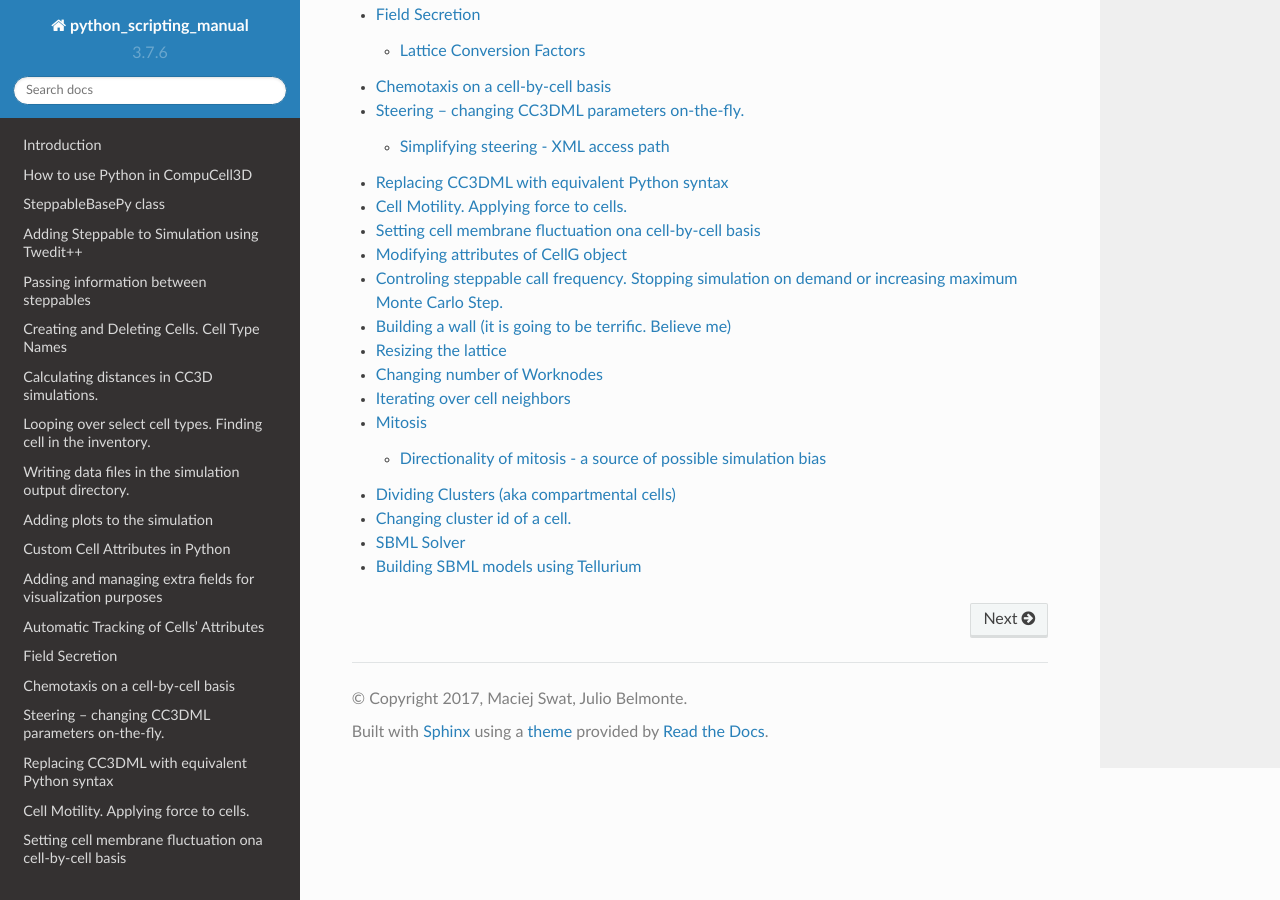
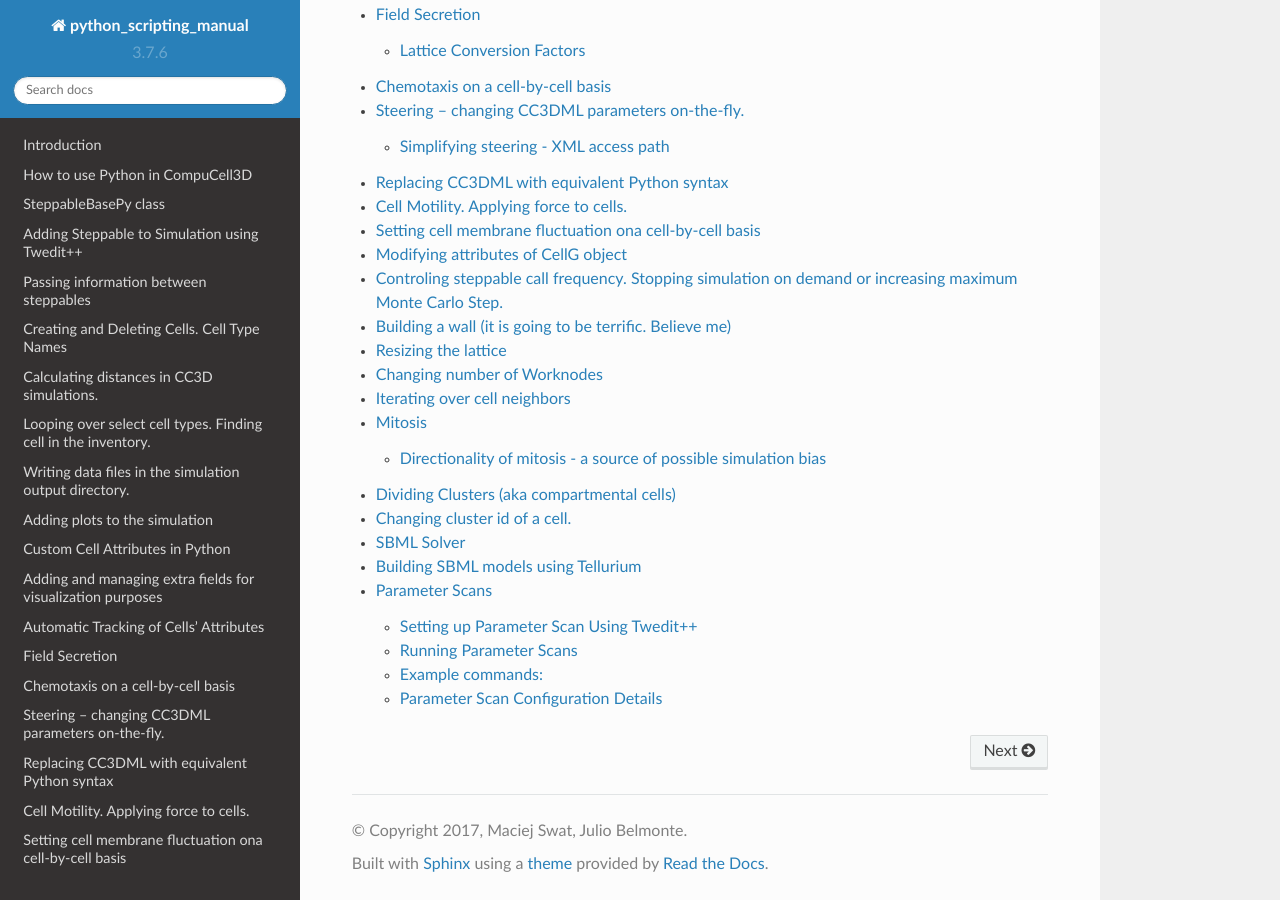
Before and after one commit to CompuCell3D/PythonScriptingManual, a Sphinx documentation site: the page built from docs/index.rst, in a window 1280 px wide and 900 px high, scrolled down 794 px. Built offline with Sphinx 7.4.7 and the Read the Docs theme 2.0.0, drawn with Linux system fonts in a browser that asks for light colours; some of the changed lines change nothing that is shown.

Commit message:
added section on parameter scan

```diff
--- a/docs/images/formatting.py
+++ b/docs/images/formatting.py
@@ -1,15 +1,18 @@
-import tellurium as te
-import roadrunner
+from PySteppables import *
+import CompuCell
+import sys
 
-r = te.loada("""
-    $X0 -> S1 ; k1*X0;
-    S1 -> S2 ; k2*S1*S2^h/(10 + S2^h) + k3*S1;
-    S2 -> $X3 ; k4*S2;
+MYVAR = 10
+MYVAR1 = 'new str'
 
-    h=2;
-    k1 =1.0;
-    k2 = 2.0;
-    k3 = 0.02;
-    k4 = 1.0;
-    X0 = 1;
-""")
+
+class CellSortingSteppable(SteppableBasePy):
+    def __init__(self, _simulator, _frequency=1):
+        SteppableBasePy.__init__(self, _simulator, _frequency)
+
+    def step(self, mcs):
+        global MYVAR
+        print 'MYVAR=', MYVAR
+        for cell in self.cellList:
+            if cell.type == self.DARK:
+                cell.lambdaVecX = -0.5
--- a/docs/index.rst
+++ b/docs/index.rst
@@ -40,3 +40,4 @@
    changing_cluster_id_of_a_cell
    sbml_solver
    building_sbml_models_using_tellurium
+   parameter_scans
--- /dev/null
+++ b/docs/parameter_scans.rst
@@ -0,0 +1,449 @@
+Parameter Scans
+===============
+
+When building biomedical simulations it is a common practice to explore
+parameter space to search for optimal solution or to study the
+robustness of parameter set at hand. In the past researchers have used
+(or abused) Python to run multiple replicas of the same simulation with
+different parameter set for each run. Because this approach usually
+involved writing some kind of Python wrapper on top of existing CC3D
+code, more often than not it led to hard-to-understand codes which were
+difficult to share and were hard to access by non-programmers.
+
+Current version of CC3D attempts to solve these issues by offering users
+ability to create and run parameter scans directly from CC3D GUI’s or
+from command line. The way in which parameter scan simulation is run is
+exactly the same as for “regular”, single-run simulation.
+
+To describe parameter scan users use Twedit++ to generate an XML file
+which describes the parameter scan. This XML file is referenced from
+.cc3d file (see example below) and this is how CC3D figures out that it
+has to scan parameter space:
+
+.. code-block:: xml
+
+    <Simulation version="3.5.1">
+       <XMLScript Type="XMLScript">Simulation/CellSorting.xml</XMLScript>
+       <PythonScript Type="PythonScript">Simulation/CellSorting.py</PythonScript>
+       <Resource Type="Python">Simulation/CellSortingSteppables.py</Resource>
+       <ParameterScan Type="ParameterScan">Simulation/ParameterScanSpecs.xml</ParameterScan>
+    </Simulation>
+
+
+As compared to "regular" ``.cc3d`` file the one we show above has extra line
+with ParameterScan XML element.
+
+Clearly if we comment this line we can run the simulation in a
+single-run mode. This is great advantage of introducing additional XML
+file for parameter scans – the simulation code (CC3DML, Python scripts)
+is unmodified and can be run as-is in case modelers decide to turn off
+scanning of the parameter space.
+
+Setting up Parameter Scan Using Twedit++
+----------------------------------------
+
+To setup up parameter scan we open any valid .cc3d project file in
+Twedit++:
+
+|image22|
+
+We right-click on the project and select ``Add Parameter Scan`` option:
+
+|image23|
+
+Notice that ``Parameter Scan`` appears as a part of the ``.cc3d`` project. To
+add a parameter from the CC3DML to the parameter scan we right-click on
+the CC3DML file and select ``Open Scan Editor``:
+
+|image24|
+
+Notice that Twedit++ opens up a new tab called ``Parameter Scan Tmp File``.
+This is read-only file that you use to select parameters for scanning
+purposes. To do that, you click in the desired place of this file. For
+example if you want to to run simulation with different ``Temperature``
+parameters you click in the line with ``Temperature`` parameter and then
+righ-click to get access to ``Add To Scan…`` option:
+
+|image25|
+
+After you choose this option Twedit++ displays parameter scan
+configuration dialog:
+
+|image26|
+
+This dialog displays all parameters in the given XML element which can
+change. In our case of a simple XML element we have only oneway to
+change the element and it is through its value (10). When we click edit
+we get to next dialog
+
+|image27|
+
+Where we fill minimum, maximum value, select value type (we picked
+integer but we could have picked float as well) and generate values
+(given by the ``Number Of Steps``) according to given distribution (here we
+picked linear which means we generate 5 equally spaced values between 2
+and 20 inclusive). When we open parameter scan XML file we see that our
+choices made in the GUI got translated into XML format:
+
+|image28|
+
+To add more parameters we position the cursor in the desired location in
+the ``Parameter Scan Tmp File`` tab, right click to select ``Add To Scan…``
+option and follow steps outlined above. When we select more complicated
+element e.g. ``<Dimensions>`` we will get the following parameter
+configuration dialog:
+
+|image29|
+
+Notice that for this element there are 3 values which can change when we
+pick , say ``y``, and generate values in the next pop-up widget we will end
+up with the following parameter scan XML file:
+
+|image30|
+
+As you can tell this XML file gets updated automatically so users do not
+need to type XML file.
+
+Adding Python parameters to parameter scan is even easier. We open up
+Python file using Open Scan Editor option:
+
+|image31|
+
+Later we go to the ``Parameter Scan Tmp File`` tab which now has Python code
+open in the read-only mode and right click on any global variable to add
+it to the parameter scan. We have only one global variable defined in
+our demo script (``MYVAR``) so in the entire script only one line which
+defines ``MYVAR`` can be used to ope up Parameter scan dialog:
+
+|image32|
+
+As a result ``Generate Parameter Values`` dialog will pop up and we use it
+in exactly the same way we used it for the XML parameters:
+
+|image33|
+
+After this step our parameter scan XML file looks as follows:
+
+|image34|
+
+Finally we can also edit the output directory of the parameter scan
+results by manually editing the parameter scan XML. Here we set it to
+
+``<OutputDirectory>InfoPrinter\_ParameterScan</OutputDirectory>``
+
+|image35|
+
+Running Parameter Scans
+-----------------------
+
+As you can see defining parameters scans is quite easy. Running
+simulation is easy as well and you have two options. The most
+straightforward (but probably not the best – keep reading to find the
+recommended way of running) is to open up the project in the Player and
+run it:
+
+|image36|
+
+Notice that the title bar of the player informs you that you are running
+parameter scan . It also displays number of the parameter simulation
+that is currently being executed. (``Iteration: 2``). The results of the
+parameter scans are written to the ``Simulation Output`` directory :
+
+|image37|
+
+In my case it is ``c:/Users/m/CC3DWorkspace``, the default setting for
+simulation output directory is is ``<your home directory>/CC3DWorkspace``.
+
+When we look into this directory we will see that it contains
+subdirectories corresponding to the consecutive simulation runs – each
+such simulation corresponds to a different set of parameters:
+
+|image38|
+
+Since at the moment CC3D is performing exhaustive parameter scan you have
+to be careful with the number of parameters you scan and number of
+values each parameter can assume. Simply put the total number of
+simulation to run when doing exhaustive parameter scan is equal to a
+producs of number of values of each parameter. Scanning 10 parameters
+with 10 values each will require 10 billion simulations. This is a large
+number and it will take quite a lot of time before all results are
+ready.
+
+**Important:** When parameter scan runs it modifies ``ParameterScan.xml``
+file. In particular it record current iteration for each parameter. To
+rerun parameter scan again from the beginning you need to set
+CurrentIteration values for each parameter to 0. You can do it manually
+or use Twedit++ option Reset Parameter Scan:
+
+|image39|
+
+In a nutshell this is all it takes to run parameter scan in CC3D 3.7.1.
+We will add more options to this feature but at least now you can probe
+your parameter scans without writing clumsy-looking Python wrappers.
+
+The recommended way of running parameter scan is via script called
+paramScan.sh . paramScan.sh takes same command line arguments as
+``compucell3d.sh`` or ``runScript.sh`` (notice on windows we use ``.bat`` extension
+and on OSX ``.command``). Here is the syntax:
+
+.. code-block:: shell
+
+    paramScan.sh –i <cc3d project file> --guiScan –maxNumberOfRuns=20 [remaining command line options used in ``compucell3d.sh`` or ``runScript.sh``]
+
+``--guiScan`` – will ensure that ``paramScan.sh`` will be run using Player. If
+you do not use this option the parameter scan will internally use
+``runScrip.sh``, hence no gui, which is often preferred way of running
+multiple jobs on clusters. With ``-–guiScan`` enabled ``paramScan.sh`` calls
+``compucell3d.sh`` internally so you can pass any options you would normally
+use with ``compucell3d.sh``. When ``–-guiScan`` is disabled ``paramScan.sh`` calls
+``runScript.sh`` so you any options you would normally use with
+``runScript.sh``.
+
+``--maxNumberOfRuns`` - using this option you can stop parameter scan after
+given number of simulations. By default the parameter scan will run
+until all the simulation have been finished. This option is most helpful
+during debugging stage
+
+``[remaining command line options used in compucell3d.sh or runScript.sh]``
+– here you simply pass additional options you would use with - see
+explanation of the ``-–guiScan`` switch for explanation
+
+Example commands:
+-----------------
+
+.. code-block:: shell
+
+    paramScan.sh –i vascular.cc3d --noOutput
+
+.. code-block:: shell
+
+    paramScan.sh –i vascular.cc3d --guiScan
+
+The benefit of using ``paramScan.sh`` is that it is fault tolerant. LEt's say,
+your simulation crashes in the middle because e.g. somewhere in the
+Python script you divide by 0. ``paramScan.sh`` will handle this situation
+and start new subsequent simulation. If you used Player or runScript.sh
+directly to run parameter scan the parameter scan would simply stop in
+that situation. When you do large runs on clusters you might want to
+keep running scan even if some of the simulations run into trouble. This
+is why using paramScan.sh is preferred way of running parameter scans,
+starting with 3.7.3 version.
+
+You may also find example command to run parameter scan in Twedit++:
+``CC3D Python->Parameter Scan Command Line``.
+
+Parameter Scan Configuration Details
+------------------------------------
+
+Let us now discuss how we describe parameter scan for parameters defined
+in the CC3DML file. In our example we will be scanning parameters
+defined in the Potts section:
+
+.. code-block:: xml
+
+    <CompuCell3D version="3.6.2">
+       <Potts>
+          <Dimensions x="100" y="100" z="1"/>
+          <Steps>10</Steps>
+          <Temperature>10.0</Temperature>
+          <NeighborOrder>2</NeighborOrder>
+       </Potts>
+
+
+Let us look into XML file describing parameter scan itself (note that
+you do not need to type this code manually – Twedit++ will generate it
+for you with just few clicks):
+
+.. code-block:: xml
+
+    <ParameterScan version="3.7.0">
+       <OutputDirectory>CellSorting_ParameterScan</OutputDirectory>
+       <ParameterList Resource="Simulation/CellSorting.xml">
+          <Parameter CurrentIteration="0" Name="y" Type="XML_ATTR" ValueType="float">
+             [['CompuCell3D','version','3.6.2'],['Potts'],['Dimensions','x','100','y','100','z','1']]
+             <Values>65.0,110.0,120.0</Values>
+          </Parameter>
+          <Parameter CurrentIteration="0" Name="Steps" Type="XML_CDATA" ValueType="int">
+             [['CompuCell3D','version','3.6.2'],['Potts'],['Steps']]
+             <Values>1,2,3,4,5,6</Values>
+          </Parameter>
+       </ParameterList>
+       <ParameterList Resource="Simulation/CellSortingSteppables.py">
+          <Parameter CurrentIteration="0" Name="MYVAR" Type="PYTHON_GLOBAL" ValueType="int">
+             <Values>0,1,2</Values>
+          </Parameter>
+          <Parameter CurrentIteration="0" Name="MYVAR1" Type="PYTHON_GLOBAL" ValueType="string">
+             <Values>"abc1,abc2","abc"</Values>
+          </Parameter>
+       </ParameterList>
+    </ParameterScan>
+
+
+``<OutputDirectory>CellSorting_ParameterScan</OutputDirectory>`` is the
+first child of the root XML element (``<ParameterScan version="3.7.0">``).
+It specifies the name of the directory where CC3D will store the results
+of the scan. As it is always the convention in CC3D this directory name
+is relative to the simulation output path (default setting
+``<your_home_directory>/CC3DWorkspace``).
+
+The next two elements are "container elements" (``<ParameterList>``) where
+we store description for each parameter we want to scan. We have
+separate container element for each file in the .cc3d simulation. Here,
+we scan parameters defined in two files ``Simulation/CellSorting.xml`` and
+``Simulation/CellSortingSteppables.py``. Consequently we have two container
+XML elements:
+
+.. code-block:: xml
+
+    <ParameterList Resource="Simulation/CellSorting.xml">
+
+and
+.. code-block:: xml
+
+    <ParameterList Resource="Simulation/CellSortingSteppables.py">
+
+Each sub-element of ``<ParameterList>`` is an element how one particular
+parameter will be scanned. Let us concentrate first on the XML
+parameters.
+
+.. code-block:: xml
+
+      <Parameter CurrentIteration="1" Name="y" Type="XML_ATTR" ValueType="float">
+         [['CompuCell3D','version','3.6.2'],['Potts'],['Dimensions','x','100','y','100','z','1']]
+         <Values>65.0,110.0,120.0</Values>
+      </Parameter>
+
+
+Each ``<Parameter>`` element has ``CurrentIteration`` attribute which determines
+an index of the current value of the parameters. In this example this
+index has value 1, hence it points to second element of the list
+``<Values>``. In this case the value of the parameter will be ``110.0`` . The
+name of the parameter in the XML file which will assume value of ``110.0``
+is ``y`` as indicated by ``Name="y"`` attribute. The parameter ``y`` is an attribute
+of the
+
+.. code-block:: xml
+
+    ``<Dimensions x="100" y="100" z="1"/>``
+
+element of the CC3DML file as shown above.For this reason, in the
+parameter scan XML file we set the type of this parameter to be
+``XML_ATTR`` (``Type="XML_ATTR"``) and we also set its value-type to be float
+(``ValueType="float"``). While dimensions are integer numbers we purposely
+set it to float to demonstrate that it is up to the modeler to assign
+correct value type in the ``<Parameter>`` element. In this case no harm will
+be done as the float will be converted to integer during parsing but in
+general one has to be aware that specifying incorrect value type may
+result in malfunctioning simulation.
+
+The value of the ``<Parameter>`` element:
+
+.. code-block:: xml
+
+    [['CompuCell3D','version','3.6.2'],['Potts'],['Dimensions','x','100','y','100','z','1']]
+
+Determines XML access path that allows CC3D to locate correct parameter
+y in the CC3DML file. For details on how to construct access path please
+check Steering section of this manual. The only change as compare to
+steering is that we include ``['CompuCell3D','version','3.6.2']`` as a
+root element and the entire access path is contains in list bracket
+Python operators:
+
+.. code-block:: xml
+
+    [[RootSpec],[Child1Spec],[Child1\_1 spec],…]
+
+As compared to XML parameter scan specification, specifying Python
+parameter scan is much simpler. This is because In Python we only allow
+global parameters to be scanned. Consequently each of the <Parameter>
+elements will have structure similar to the one below:
+
+.. code-block:: xml
+
+    <Parameter CurrentIteration="0" Name="MYVAR" Type="PYTHON_GLOBAL" ValueType="int">
+        <Values>0,1,2</Values>
+    </Parameter>
+
+
+Here the parameter that we will scan has name ``MYVAR``, is of value-type
+integer (``int``) and its type is ``PYTHON_GLOBAL``.
+
+For completeness we include Python code snippet which lists ``MYVAR``:
+
+.. code-block:: python
+
+    from PySteppables import *
+    import CompuCell
+    import sys
+
+    MYVAR = 10
+    MYVAR1 = 'new str'
+
+
+    class CellSortingSteppable(SteppableBasePy):
+        def __init__(self, _simulator, _frequency=1):
+            SteppableBasePy.__init__(self, _simulator, _frequency)
+
+        def step(self, mcs):
+            global MYVAR
+            print 'MYVAR=', MYVAR
+            for cell in self.cellList:
+                if cell.type == self.DARK:
+                    cell.lambdaVecX = -0.5
+
+
+
+.. |image22| image:: images/image33.png
+   :width: 2.81250in
+   :height: 3.03125in
+.. |image23| image:: images/image34.png
+   :width: 4.97917in
+   :height: 3.47917in
+.. |image24| image:: images/image35.png
+   :width: 6.50000in
+   :height: 4.00625in
+.. |image25| image:: images/image36.png
+   :width: 5.66667in
+   :height: 1.80208in
+.. |image26| image:: images/image37.png
+   :width: 4.31250in
+   :height: 1.77083in
+.. |image27| image:: images/image38.png
+   :width: 2.89583in
+   :height: 2.50000in
+.. |image28| image:: images/image39.png
+   :width: 6.50000in
+   :height: 1.76181in
+.. |image29| image:: images/image40.png
+   :width: 4.27083in
+   :height: 2.03125in
+.. |image30| image:: images/image41.png
+   :width: 6.50000in
+   :height: 2.03472in
+.. |image31| image:: images/image42.png
+   :width: 4.58333in
+   :height: 4.17708in
+.. |image32| image:: images/image43.png
+   :width: 3.72917in
+   :height: 1.43750in
+.. |image33| image:: images/image44.png
+   :width: 2.83333in
+   :height: 2.46875in
+.. |image34| image:: images/image45.png
+   :width: 6.50000in
+   :height: 2.52917in
+.. |image35| image:: images/image46.png
+   :width: 6.50000in
+   :height: 2.70903in
+.. |image36| image:: images/image47.png
+   :width: 6.50000in
+   :height: 4.28542in
+.. |image37| image:: images/image48.png
+   :width: 6.50000in
+   :height: 3.08542in
+.. |image38| image:: images/image49.png
+   :width: 6.50000in
+   :height: 1.07083in
+.. |image39| image:: images/image50.png
+   :width: 4.60417in
+   :height: 4.21875in
```
